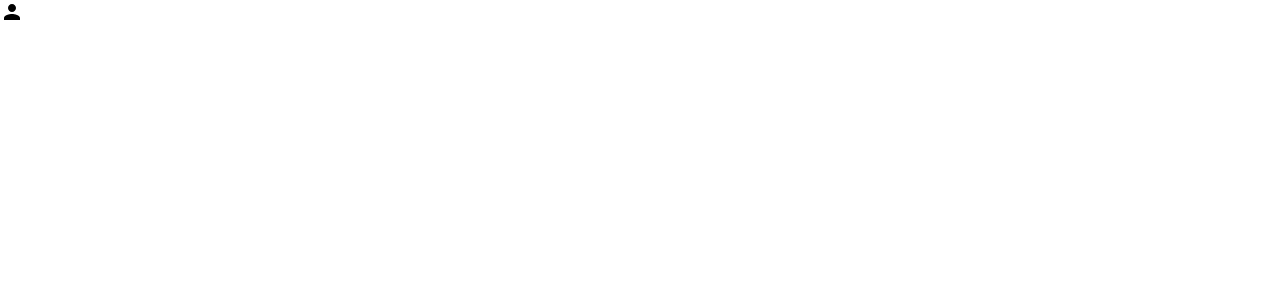
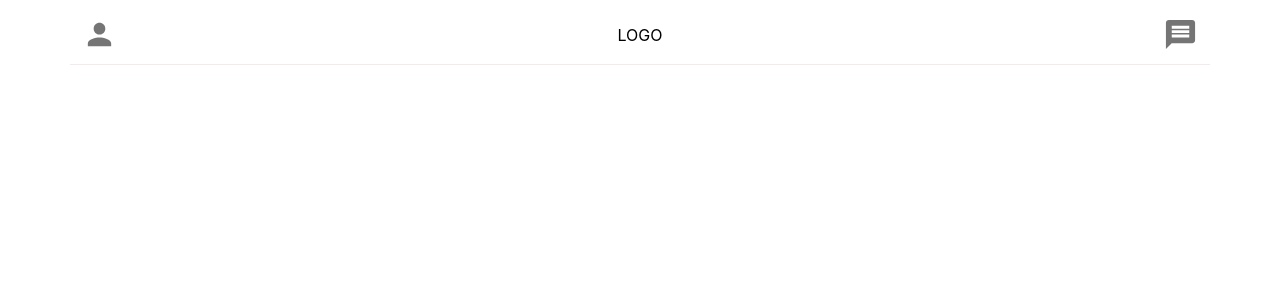
Before and after one commit to kirill-medved/dating-react-app-client, a React (Create React App) app: page / in a window 1280 px wide. Shown: the top 300 px of the page. Built offline with nearby package versions, Linux system fonts and the light colour scheme.

Commit message:
create Header component

```diff
--- a/src/App.css
+++ b/src/App.css
@@ -7,21 +7,11 @@
   pointer-events: none;
 }
 
-@media (prefers-reduced-motion: no-preference) {
-  .App-logo {
-    animation: App-logo-spin infinite 20s linear;
-  }
-}
-
-.App-header {
-  background-color: #282c34;
-  min-height: 100vh;
-  display: flex;
-  flex-direction: column;
-  align-items: center;
-  justify-content: center;
-  font-size: calc(10px + 2vmin);
-  color: white;
+.app-wrapper {
+  max-width: 1140px;
+  min-width: 290px;
+  padding: 0 15px;
+  margin: 0 auto;
 }
 
 .App-link {
--- a/src/App.tsx
+++ b/src/App.tsx
@@ -10,11 +10,9 @@ function App() {
     <BrowserRouter basename={process.env.PUBLIC_URL}>
       <div className='app-wrapper'>
         <Header />
-        <div className='content-wrapper'>
-          <Route path='/profile/:userID?' render={() => <ProfileContainer />} />
-          {/* <Route path='/dialogs' render={() => <DialogsContainer />} />*/}
-          <Route path='/login' render={() => <Login />} />
-        </div>
+        <Route path='/profile/:userID?' render={() => <ProfileContainer />} />
+        {/* <Route path='/dialogs' render={() => <DialogsContainer />} />*/}
+        <Route path='/login' render={() => <Login />} />
       </div>
     </BrowserRouter>
   );
--- /dev/null
+++ b/src/components/Header/Header.module.css
@@ -0,0 +1,10 @@
+.header {
+  padding-top: 5px;
+}
+
+.nav {
+  display: flex;
+  justify-content: space-between;
+  align-items: center;
+  border-bottom: 1px solid rgb(241, 236, 236);
+}
--- a/src/components/Header/Header.tsx
+++ b/src/components/Header/Header.tsx
@@ -1,11 +1,20 @@
 import React from 'react';
+import header from './Header.module.css';
 import PersonIcon from '@material-ui/icons/Person';
+import MessageIcon from '@material-ui/icons/Message';
+import IconButton from '@material-ui/core/IconButton';
 
-const Header = () => {
+const Header: React.FC = () => {
   return (
-    <header>
-      <nav>
-        <PersonIcon />
+    <header className={header.header}>
+      <nav className={header.nav}>
+        <IconButton>
+          <PersonIcon fontSize='large' className={header.icon__person} />
+        </IconButton>
+        <p>LOGO</p>
+        <IconButton>
+          <MessageIcon fontSize='large' className={header.icon__message} />
+        </IconButton>
       </nav>
     </header>
   );
```
